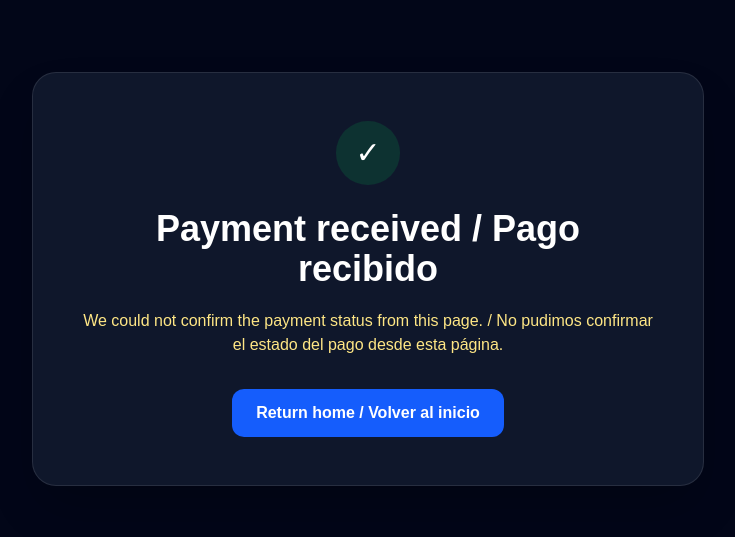
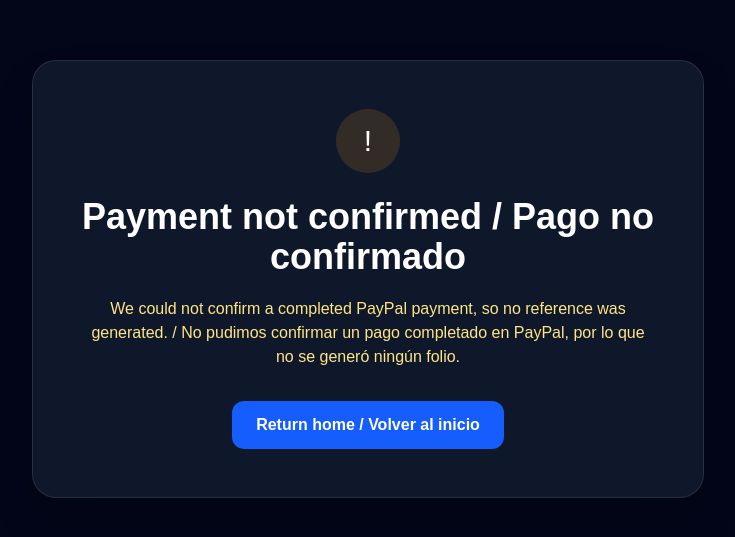
Before and after one commit to victornada2001-hash/Auto-Stereo-Codes---Car-Radio-Code-Service, a Next.js app in the folder app/: page /payment-success in a window 1280 px wide. Shown: the part 121-658 px from the top of the page, without its empty margins (272-1007 px from the left). Built offline with nearby package versions, Linux system fonts and the light colour scheme.

Commit message:
Update payment success page for PayPal

```diff
--- a/app/app/payment-success/page.tsx
+++ b/app/app/payment-success/page.tsx
@@ -4,67 +4,33 @@
 
 export default function PaymentSuccessPage() {
   const [reference, setReference] = useState("");
-  const [state, setState] = useState<"checking" | "paid" | "processing" | "error">("checking");
+  const [error, setError] = useState("");
 
   useEffect(() => {
-    const sessionId = new URLSearchParams(window.location.search).get("session_id");
-    if (!sessionId) {
-      setState("error");
-      return;
-    }
+    const params = new URLSearchParams(window.location.search);
+    setReference(params.get("reference") || "");
+    setError(params.get("error") || "");
+  }, []);
 
-    let cancelled = false;
-    let attempts = 0;
-
-    async function checkStatus() {
-      attempts += 1;
-      try {
-        const response = await fetch(`/api/payment-status?session_id=${encodeURIComponent(sessionId)}`, {
-          cache: "no-store",
-        });
-        const result = await response.json();
-
-        if (cancelled) return;
-
-        if (response.ok && result.status === "paid" && result.reference) {
-          setReference(result.reference);
-          setState("paid");
-          return;
-        }
-
-        if (attempts < 12) {
-          window.setTimeout(checkStatus, 1500);
-        } else {
-          setState("processing");
-        }
-      } catch {
-        if (!cancelled && attempts < 12) {
-          window.setTimeout(checkStatus, 1500);
-        } else if (!cancelled) {
-          setState("error");
-        }
-      }
-    }
-
-    checkStatus();
-    return () => {
-      cancelled = true;
-    };
-  }, []);
+  const paid = Boolean(reference);
+  const saveProblem = error === "save";
 
   return (
     <main className="flex min-h-screen items-center justify-center bg-slate-950 px-6 py-16 text-white">
       <div className="w-full max-w-2xl rounded-3xl border border-white/10 bg-slate-900 p-8 text-center shadow-2xl md:p-12">
-        <div className="mx-auto flex h-16 w-16 items-center justify-center rounded-full bg-green-500/15 text-3xl">✓</div>
-        <h1 className="mt-6 text-3xl font-black md:text-4xl">Payment received / Pago recibido</h1>
+        <div className={`mx-auto flex h-16 w-16 items-center justify-center rounded-full text-3xl ${paid ? "bg-green-500/15" : "bg-amber-500/15"}`}>
+          {paid ? "✓" : "!"}
+        </div>
 
-        {state === "checking" && (
-          <p className="mt-5 text-slate-300">Confirming your payment and generating your reference… / Confirmando tu pago y generando tu folio…</p>
-        )}
+        <h1 className="mt-6 text-3xl font-black md:text-4xl">
+          {paid ? "Payment received / Pago recibido" : "Payment not confirmed / Pago no confirmado"}
+        </h1>
 
-        {state === "paid" && (
+        {paid && (
           <>
-            <p className="mt-5 text-slate-300">Your paid request has been created successfully. / Tu solicitud pagada se creó correctamente.</p>
+            <p className="mt-5 text-slate-300">
+              PayPal confirmed your payment and your request was created successfully. / PayPal confirmó tu pago y tu solicitud se creó correctamente.
+            </p>
             <div className="mt-6 rounded-2xl border border-blue-400/30 bg-blue-500/10 p-5">
               <div className="text-sm uppercase tracking-widest text-blue-300">Reference / Folio</div>
               <div className="mt-2 break-all text-2xl font-black text-white">{reference}</div>
@@ -72,12 +38,16 @@
           </>
         )}
 
-        {state === "processing" && (
-          <p className="mt-5 text-slate-300">Your payment was received and is still being confirmed. Keep this page open or check again shortly. / Tu pago fue recibido y aún se está confirmando.</p>
+        {!paid && saveProblem && (
+          <p className="mt-5 text-amber-200">
+            PayPal may have completed your payment, but we could not finish creating the request. Please contact us so we can verify the transaction. / PayPal pudo haber completado tu pago, pero no pudimos terminar de crear la solicitud. Contáctanos para verificar la transacción.
+          </p>
         )}
 
-        {state === "error" && (
-          <p className="mt-5 text-amber-200">We could not confirm the payment status from this page. / No pudimos confirmar el estado del pago desde esta página.</p>
+        {!paid && !saveProblem && (
+          <p className="mt-5 text-amber-200">
+            We could not confirm a completed PayPal payment, so no reference was generated. / No pudimos confirmar un pago completado en PayPal, por lo que no se generó ningún folio.
+          </p>
         )}
 
         <a href="/" className="mt-8 inline-flex rounded-xl bg-blue-600 px-6 py-3 font-bold text-white transition hover:bg-blue-500">
```
